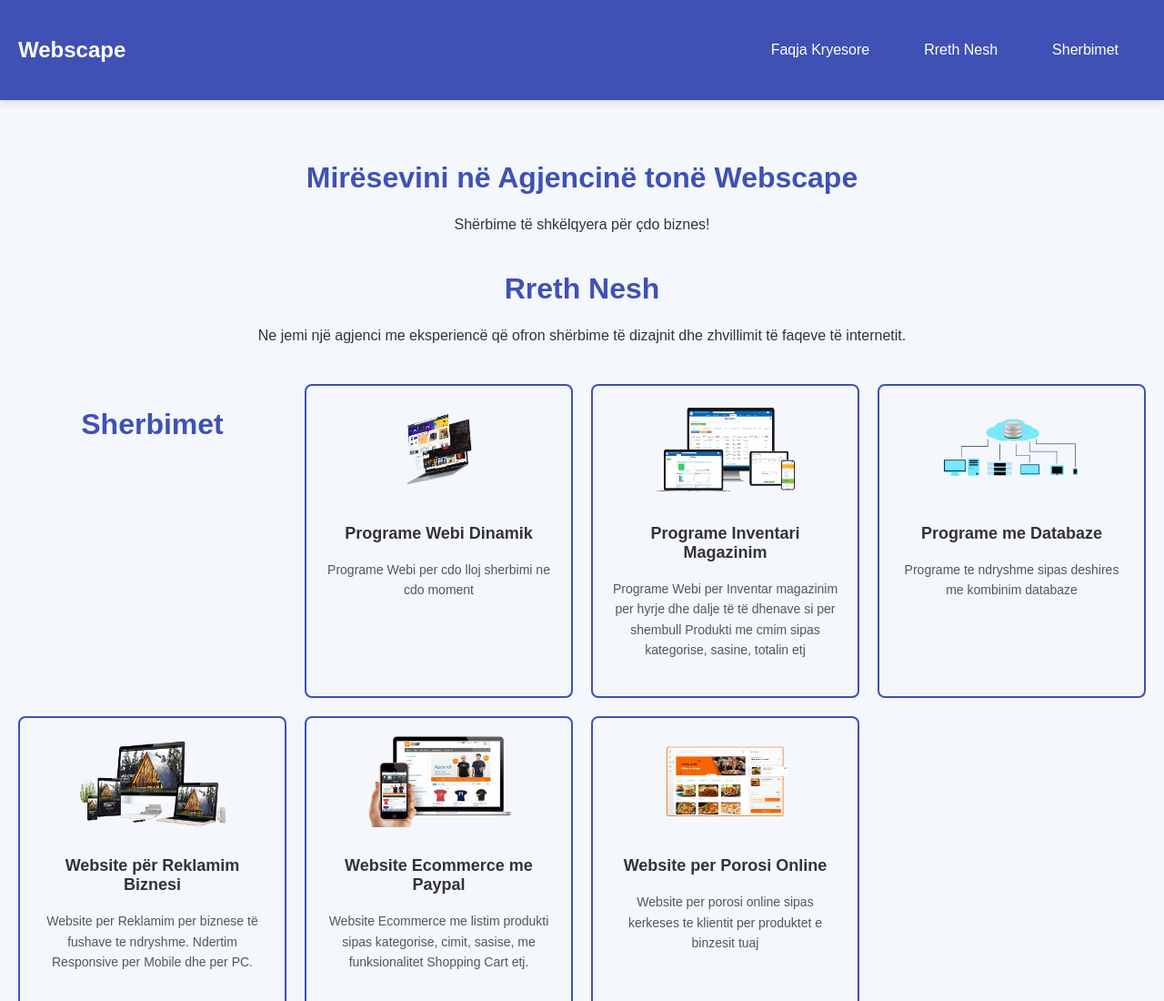
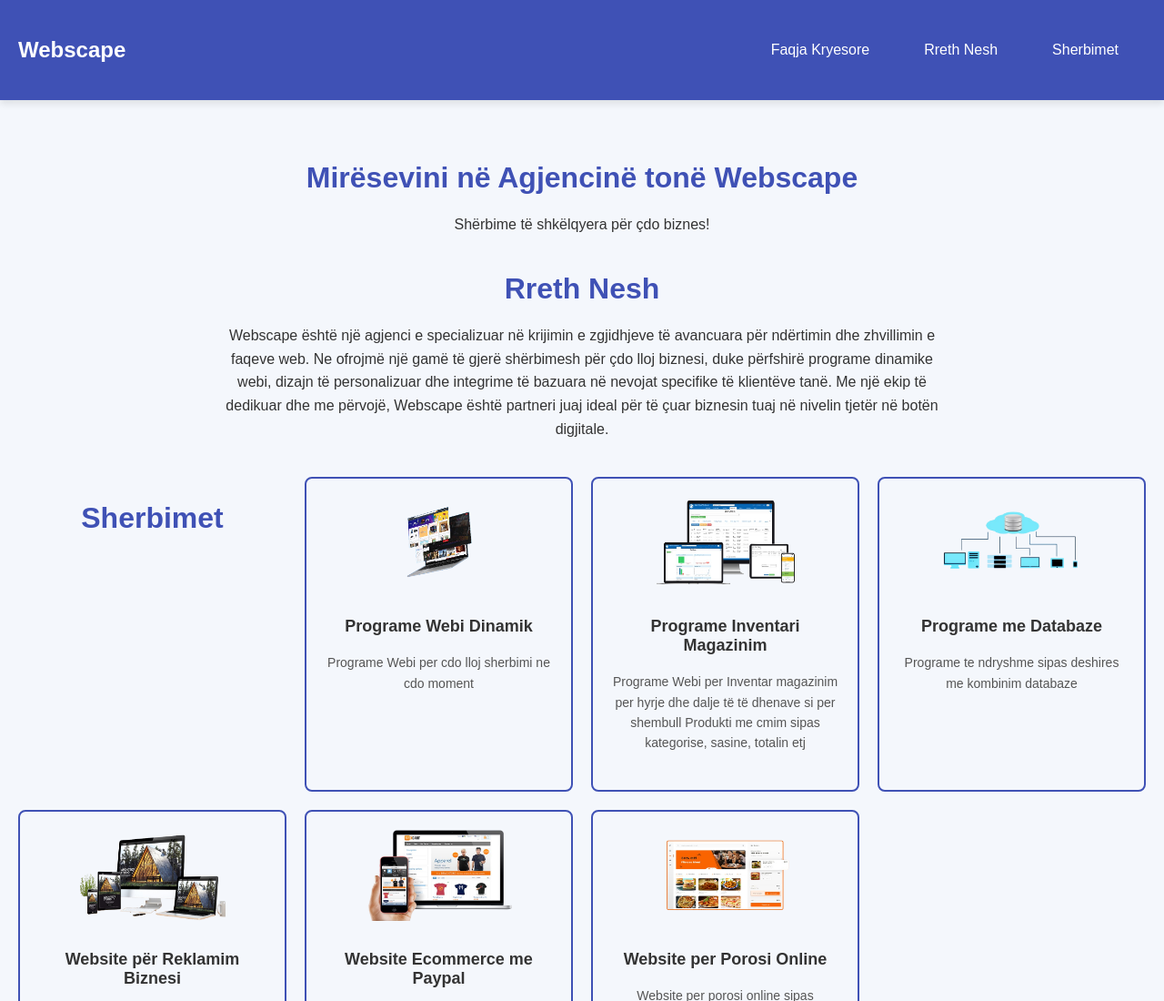
Before and after one commit to webscape/fillotech, a plain HTML site: page index.html in a window 1280 px wide. Shown: the top 1100 px of the page at 91% size. Drawn offline with Linux system fonts and the light colour scheme.

Commit message:
Update index.html

```diff
--- a/index.html
+++ b/index.html
@@ -31,7 +31,10 @@
 
     <section id="about">
       <h2>Rreth Nesh</h2>
-      <p>Ne jemi një agjenci me eksperiencë që ofron shërbime të dizajnit dhe zhvillimit të faqeve të internetit.</p>
+      <p>Webscape është një agjenci e specializuar në krijimin e zgjidhjeve të avancuara për ndërtimin dhe zhvillimin e faqeve web.
+       Ne ofrojmë një gamë të gjerë shërbimesh për çdo lloj biznesi, duke përfshirë programe dinamike webi, dizajn të personalizuar
+       dhe integrime të bazuara në nevojat specifike të klientëve tanë. Me një ekip të dedikuar dhe me përvojë, Webscape është partneri
+       juaj ideal për të çuar biznesin tuaj në nivelin tjetër në botën digjitale.</p>
     </section>
 
     <section id="services">
```
